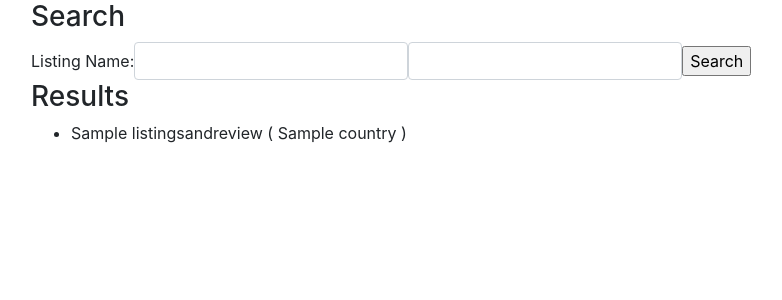
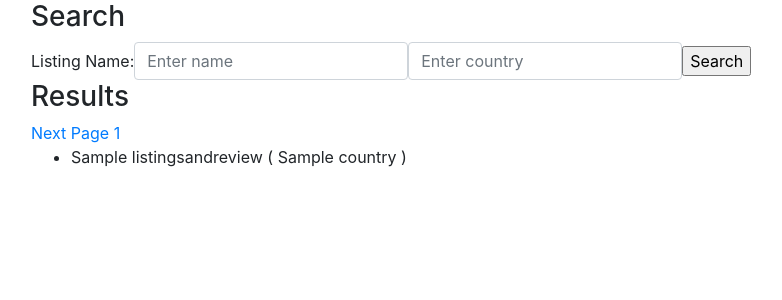
Before and after one commit to kunxin-chor/tgc7-mongo-walkthrough, a Flask app: page /search in a window 1280 px wide. Shown: the top 300 px of the page, without its empty margins (54-836 px from the left). Run offline with Flask 2, Linux system fonts and the light colour scheme; a database or web service that is not in the repository returns one stand-in record (values such as "Sample title"); some libraries are stand-ins or nearby versions.

Commit message:
Added paging

```diff
--- a/airbnb/app.py
+++ b/airbnb/app.py
@@ -2,6 +2,7 @@ from flask import Flask, render_template, request, redirect, url_for
 import pymongo
 import os
 from dotenv import load_dotenv
+import math
 
 # load the variables defined in the .env file into the environment
 load_dotenv()
@@ -35,8 +36,8 @@ def search():
     # get all the search terms
     # reminder: if the method is "GET", we retrieve the fields by accessing
     # request.args
-    required_listing_name = request.args.get('listing_name')
-    required_country = request.args.get('country')
+    required_listing_name = request.args.get('listing_name') or ''
+    required_country = request.args.get('country') or ''
 
     # create the query base on the search terms
     critera = {}
@@ -54,10 +55,27 @@ def search():
         }
 
     # read in the data
-    all_listings = client[DB_NAME].listingsAndReviews.find(critera)
+    number_of_results = client[DB_NAME].listingsAndReviews.find(
+        critera).count()
+    page_size = 10
+    number_of_pages = math.ceil(number_of_results / page_size) - 1
+
+    # get the current page number from the args. If doesn't exist, set to '0'
+    page_number = request.args.get('page_number') or '0'
+    page_number = int(page_number)
+
+    # calculate how many results to skip depending the page number
+    number_to_skip = page_number * page_size
+
+    all_listings = client[DB_NAME].listingsAndReviews.find(
+        critera).skip(number_to_skip).limit(page_size)
 
     # pass the data to the template
-    return render_template('search.template.html', listings=all_listings)
+    return render_template('search.template.html', listings=all_listings,
+                           page_number=page_number,
+                           number_of_pages=number_of_pages,
+                           required_listing_name=required_listing_name,
+                           required_country=required_country)
 
 
 # "magic code" -- boilerplate
--- a/airbnb/templates/search.template.html
+++ b/airbnb/templates/search.template.html
@@ -5,13 +5,28 @@
 
 <form method="GET" class="form-inline">
     <label>Listing Name:</label>
-    <input type="text" name="listing_name" class="form-control">
-    <input type="text" name="country" class="form-control">
+    <input type="text" name="listing_name" class="form-control" value="{{required_listing_name}}" placeholder="Enter name">
+    <input type="text" name="country" class="form-control" value="{{required_country}}" placeholder="Enter country">
     <input type="submit" value="Search"/>
 </form>
 
 
 <h3>Results</h3>
+
+{% if page_number <= number_of_pages %}
+<a href="{{ url_for('search', page_number=page_number+1, listing_name=required_listing_name, country=required_country ) }}">Next Page</a>
+{% endif%}
+
+{% for page_no in range(number_of_pages+1) %}
+<a href="{{ url_for('search', page_number=page_no, listing_name=required_listing_name, country=required_country ) }}">{{page_no+1}}</a>
+{% endfor %}
+
+
+{% if page_number > 0 %}
+<a href="{{ url_for('search', page_number=page_number-1, listing_name=required_listing_name, country=required_country) }}">Previous Page</a>
+{%endif%}
+
+
 
 <ul>
     {% for each_listing in listings %}
```
Also changed, not shown: README.md.
